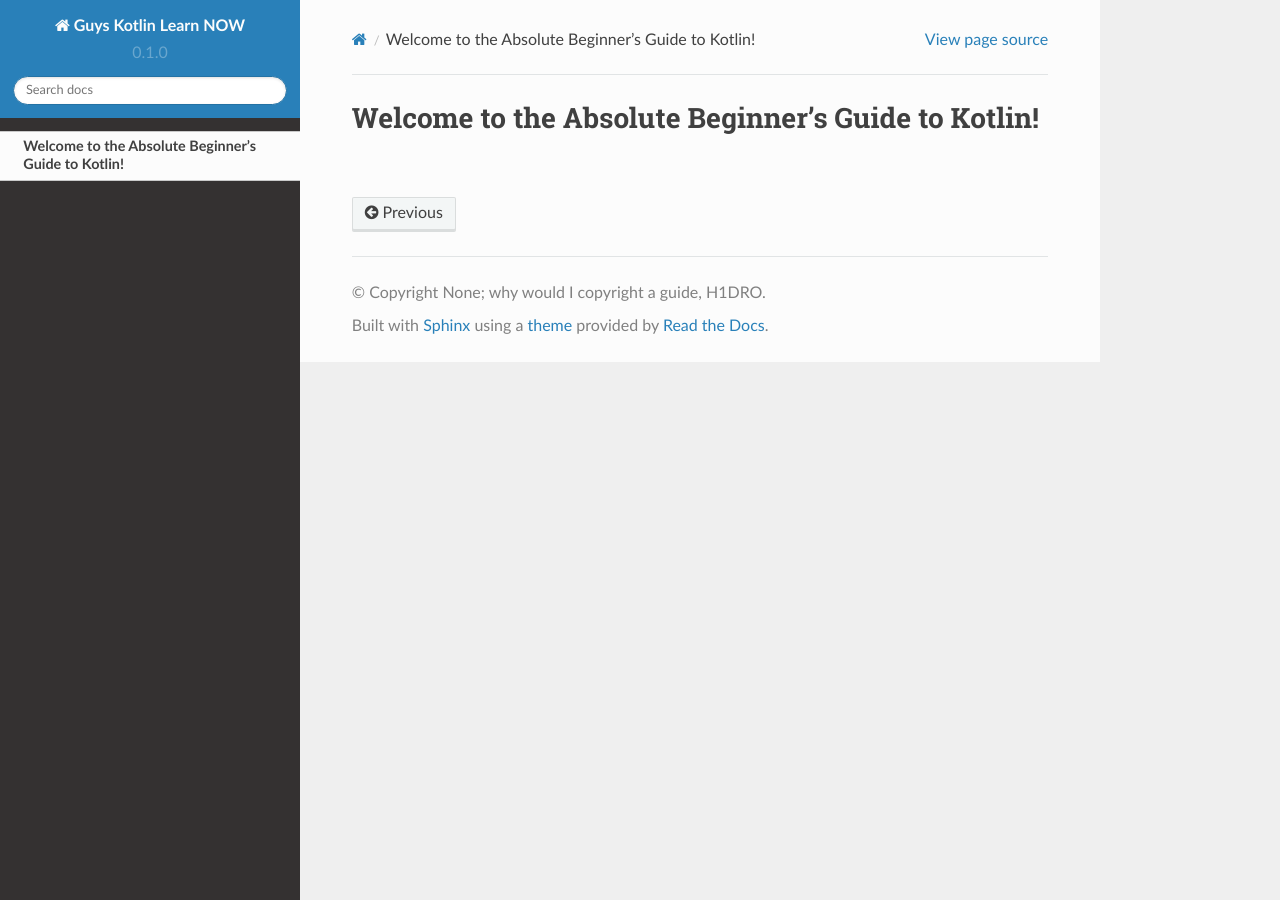
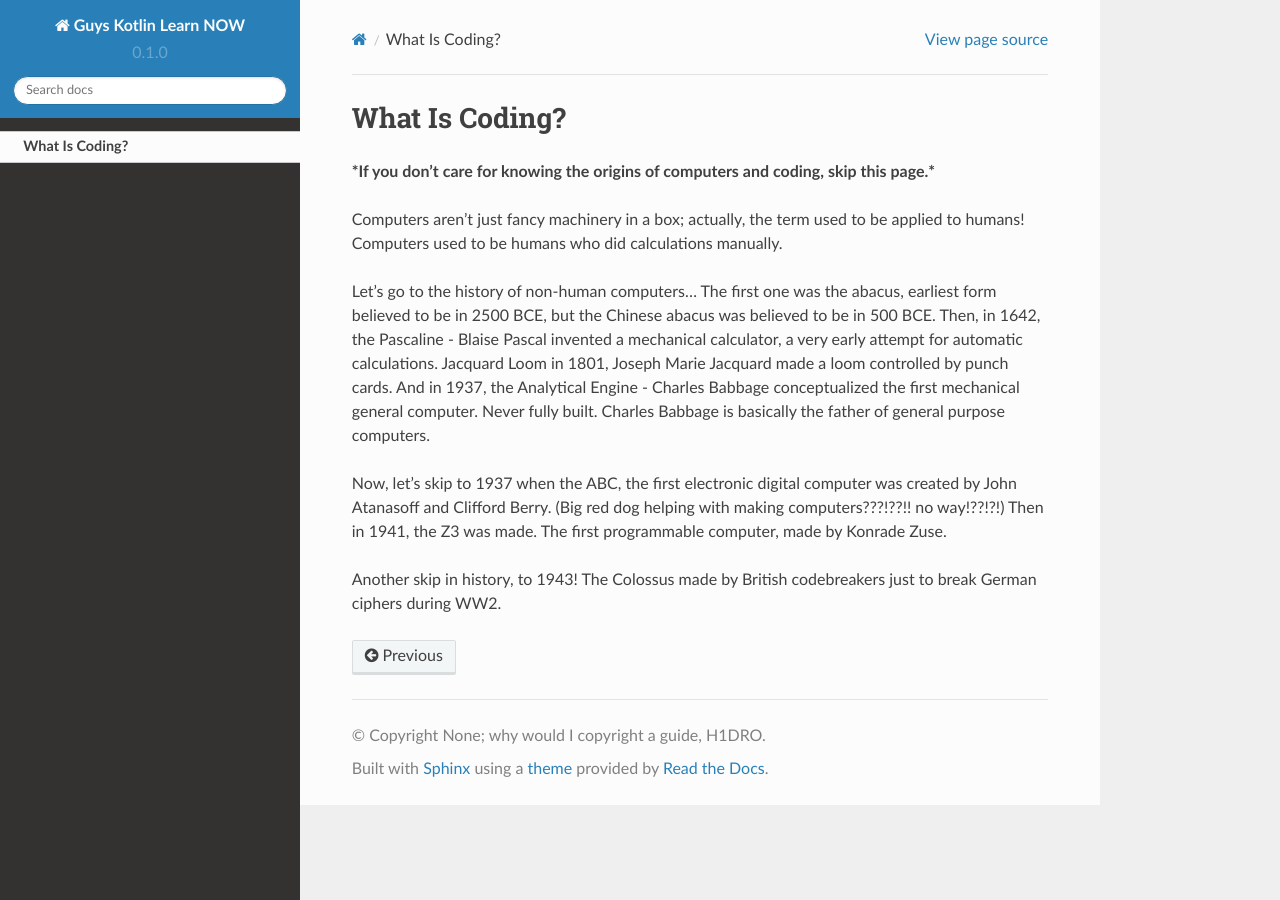
Before and after one commit to Michael540coder/kotlin-beginners, a Sphinx documentation site: the page built from docs/source/welcome.rst, in a window 1280 px wide. Built offline with Sphinx 7.4.7 and the Read the Docs theme 2.0.0, drawn with Linux system fonts in a browser that asks for light colours.

Commit message:
Update welcome.rst

```diff
--- a/docs/source/welcome.rst
+++ b/docs/source/welcome.rst
@@ -1,2 +1,17 @@
-Welcome to the Absolute Beginner's Guide to Kotlin!
-===================================================
+What Is Coding?
+===============
+***If you don't care for knowing the origins of computers and coding, skip this page.***
+
+Computers aren't just fancy machinery in a box; actually, the term used to be applied to humans!
+Computers used to be humans who did calculations manually.
+
+Let's go to the history of non-human computers...
+The first one was the abacus, earliest form believed to be in 2500 BCE, but the Chinese abacus was believed to be in 500 BCE.
+Then, in 1642, the Pascaline - Blaise Pascal invented a mechanical calculator, a very early attempt for automatic calculations.
+Jacquard Loom in 1801, Joseph Marie Jacquard made a loom controlled by punch cards.
+And in 1937, the Analytical Engine - Charles Babbage conceptualized the first mechanical general computer. Never fully built. Charles Babbage is basically the father of general purpose computers.
+
+Now, let's skip to 1937 when the ABC, the first electronic digital computer was created by John Atanasoff and Clifford Berry. (Big red dog helping with making computers???!??!! no way!??!?!)
+Then in 1941, the Z3 was made. The first programmable computer, made by Konrade Zuse.
+
+Another skip in history, to 1943! The Colossus made by British codebreakers just to break German ciphers during WW2.
```
